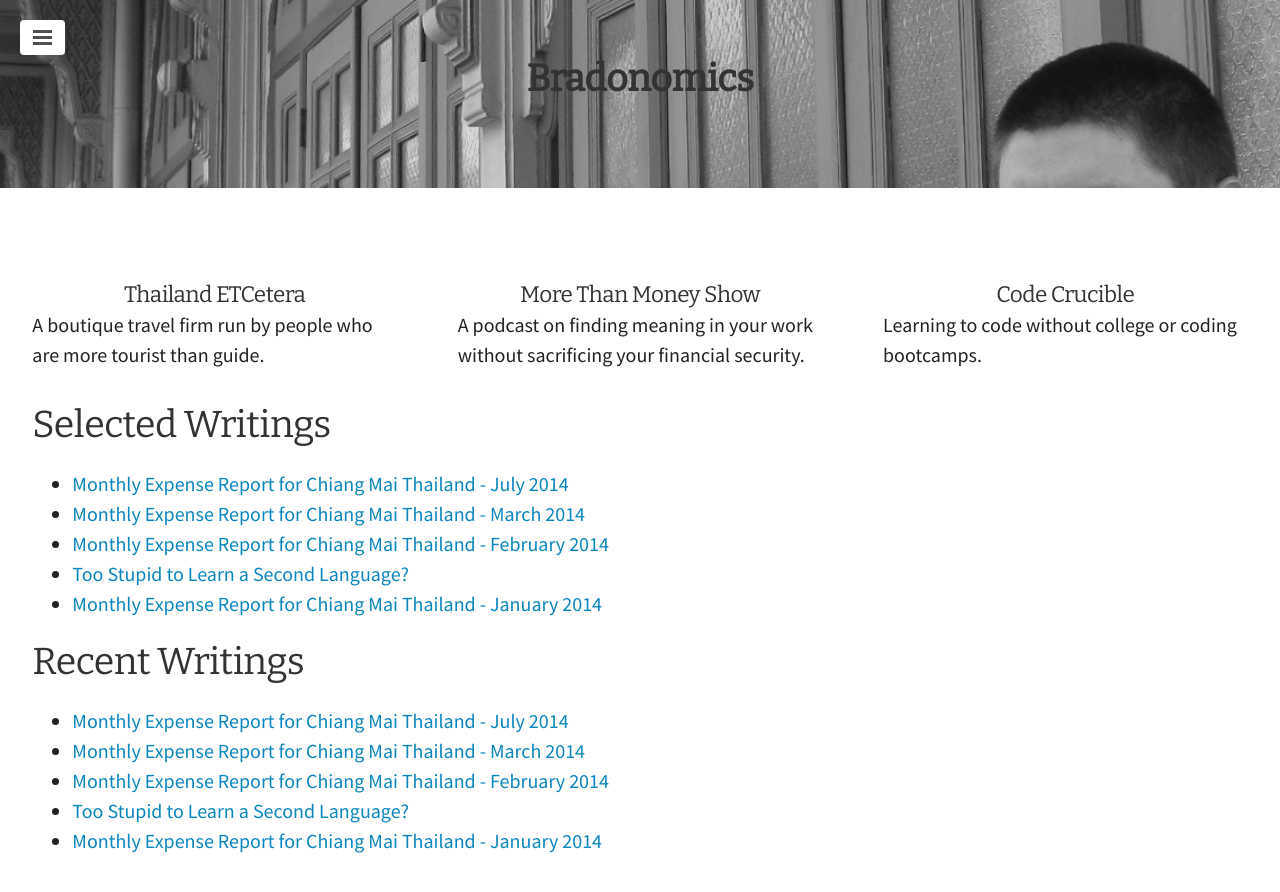
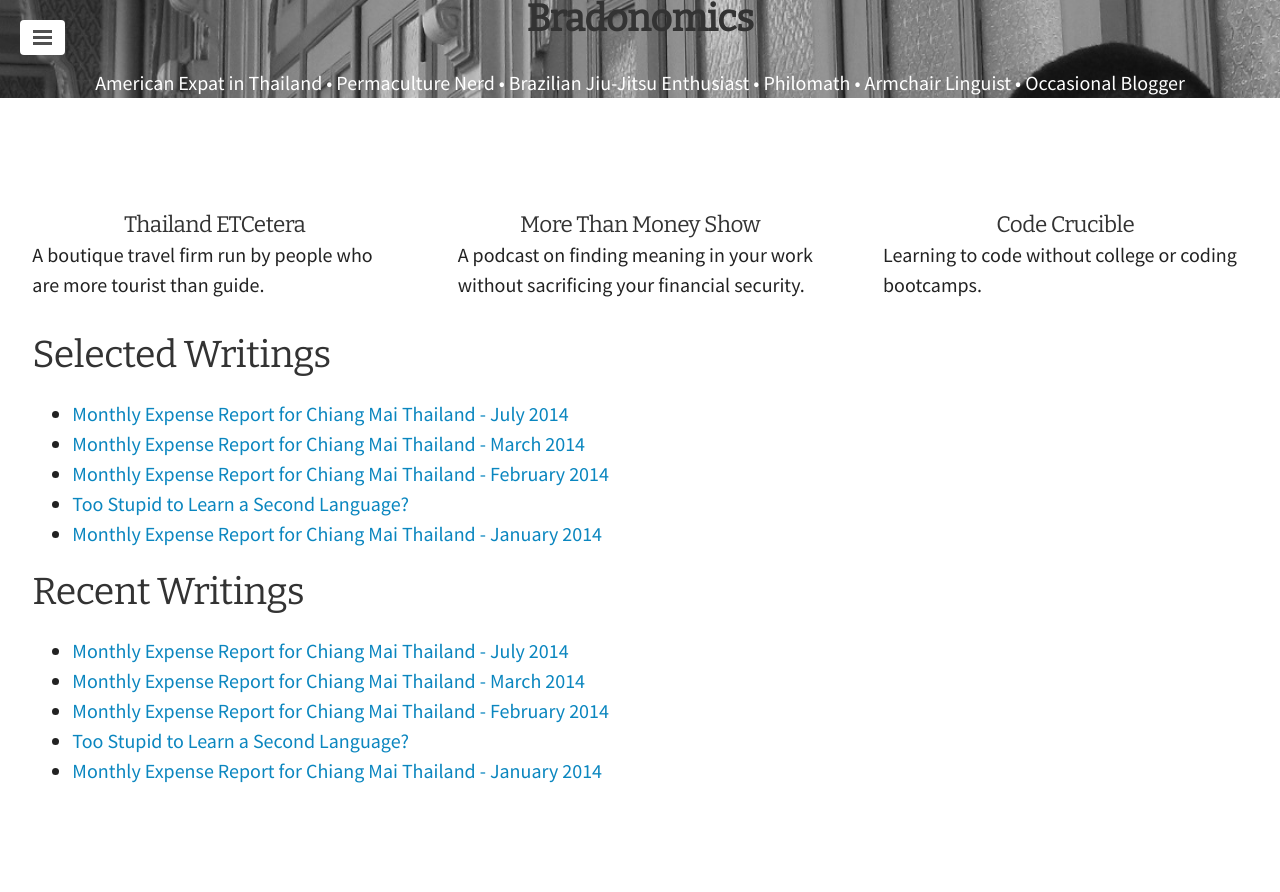
Before and after one commit to snowdj/bradonomics.github.io, a Jekyll site: the page built from index.html, in a window 1280 px wide. Shown: the top 892 px of the page. Built offline with Jekyll 4.4.1, drawn with Linux system fonts in a browser that asks for light colours; some web fonts are replaced; the list of posts is cut into pages by our own code.

Commit message:
Changed page if

```diff
--- a/_layouts/default.html
+++ b/_layouts/default.html
@@ -22,20 +22,23 @@
   <header class="site-header">
     <label for="sidebar-checkbox" class="sidebar-toggle"></label>
 
-    {% if page.permalink == / %}
+    {% if permalink == / %}
+
     <div class="cover" style="background-image:url(/images/{{ page.image }})">
-    <div class="title-area">
     <div class="site-title">
     <h1 class="entry-title">{{ page.title }}</h1>
     </div>
+    <div class="bio-area">
     <p>American Expat in Thailand • Permaculture Nerd • Brazilian Jiu-Jitsu Enthusiast • Philomath • Armchair Linguist • Occasional Blogger</p>
-    </div></div>
-    {% else %}
-    <div class="cover" style="background-image:url(/images/{{ page.image }})">
-    <div class="title-area">
-    <h1 class="entry-title">{{ page.title }}</h1>
     </div>
     </div>
+
+    {% else %}
+
+    <div class="cover" style="background-image:url(/images/{{ page.image }})"><div class="title-area">
+    <h1 class="entry-title">{{ page.title }}</h1>
+    </div></div>
+
     {% endif %}
 
   </header>
```
